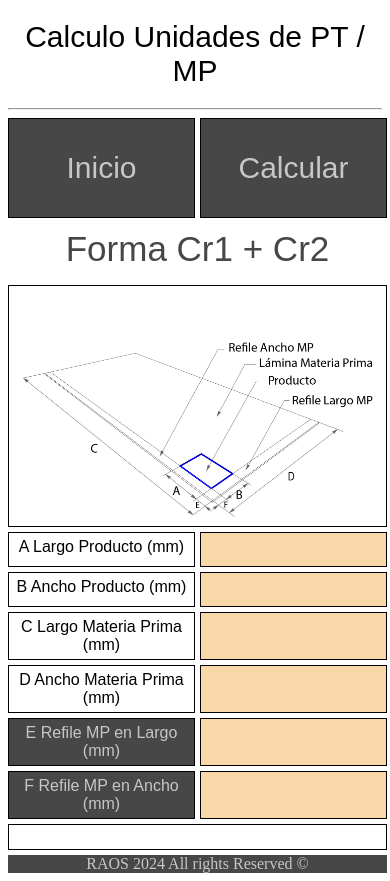
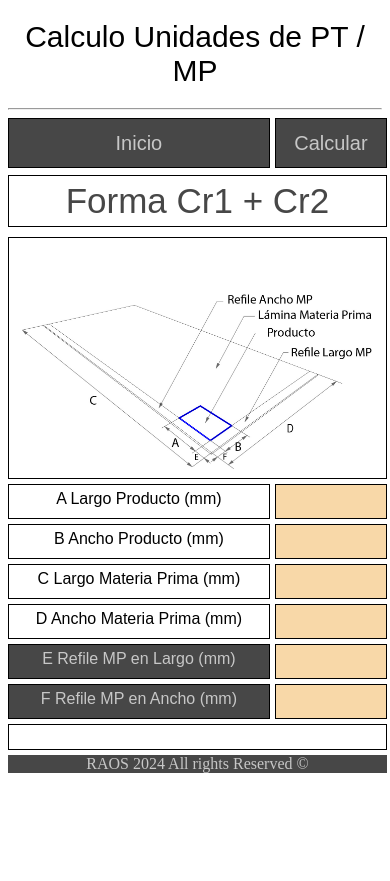
Before and after one commit to raalossa/UndPerMp, a plain HTML site: page formacr.html in a window 390 px wide. After the commit the page ends 844 px from the top, so only its background shows below. Drawn offline with Linux system fonts and the light colour scheme; a web font is replaced by a local one.

Commit message:
Update style.css

```diff
--- a/style.css
+++ b/style.css
@@ -1,12 +1,3 @@
-
-/*body{
-width: 80%;
-margin-left: 10%;
-
-}
-*/
-
-
 @media (min-width: 600px) {
 
 h1, h2{
@@ -254,7 +245,7 @@ th, tr{
 
 button{
 width: 100%;
-height: 100px;
+height: 50px;
 font-family: "Tauri", sans-serif;
 font-weight: 400;
 font-style: normal;
@@ -267,8 +258,8 @@ color: rgb(199, 199, 199);
 .grid-container{
     width: 100%;
     display: grid;
-    grid-template-columns: 50% 50%;
-    grid-template-rows:auto auto auto auto auto;
+    grid-template-columns: 70% 30%;
+    grid-template-rows:20px auto auto auto auto;
     grid-gap: 5px;
     text-align: center;
 
@@ -280,11 +271,11 @@ color: rgb(199, 199, 199);
 }
 
 .buttonhome{
-    grid-column:1 / 2;
+    grid-column:1;
     grid-row: 1;
     background-color:  rgb(71, 71, 71);
     color: rgb(199, 199, 199);
-    font-size: 30px;
+    font-size: 20px;
     font-family: "Tauri", sans-serif;
     font-weight: 400;
     font-style: normal;
@@ -297,21 +288,23 @@ color: rgb(199, 199, 199);
     grid-row: 2;
     font-size: 35px;
     color: rgb(71, 71, 71);
-    border-color: white;
+
+
     font-family: "Tauri", sans-serif;
     font-weight: 400;
     font-style: normal;
+    margin-top: 32px;
 
 
 
 }
 
 .buttoncalcule{
-    grid-column: 1 / 2;
-    grid-row: 3;
+    grid-column:  3;
+    grid-row: 1;
     background-color:   rgb(71, 71, 71);
     color: rgb(199, 199, 199);
-    font-size: 30px;
+    font-size: 20px;
 }
 
 .image{
```
